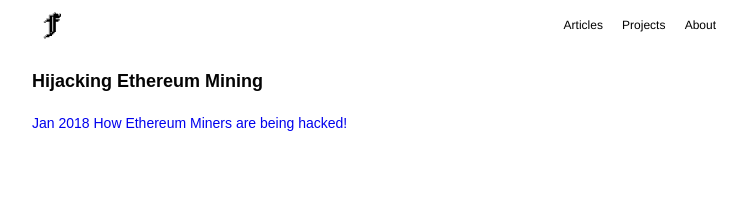
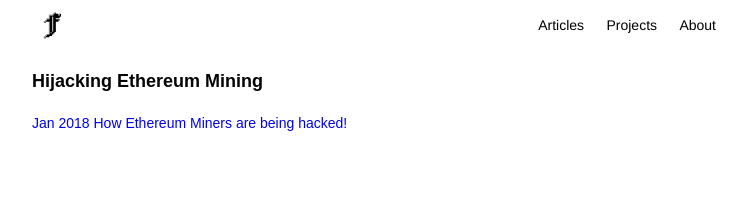
Before and after one commit to frasercrossman/frasercrossman.github.io, a Jekyll site: the page built from index.html, in a window 1280 px wide. Shown: the top 209 px of the page, without its empty margins (264-1010 px from the left). Built offline with Jekyll 4.4.1, drawn with Linux system fonts in a browser that asks for light colours.

Commit message:
Updated header and footer Added alts for footer images Modified links in header to correct values (i.e. link articles to root) Modified header scss to increase font size

```diff
--- a/_includes/footer.html
+++ b/_includes/footer.html
@@ -1,8 +1,8 @@
 <footer class="section">
     <h3> Fraser Crossman </h3>
     <div>
-        <a href="https://www.frasercrossman.com/feed.xml" target="_blank"><img src="/images/rss.svg" style="width:1.5em; height:1.5em;"/></a>
-        <a href="https://uk.linkedin.com/in/frasercrossman" target="_blank"><img src="/images/linkedin.svg" style="width:1.5em; height:1.5em"/></a>
-        <a href="https://github.com/frasercrossman" target="_blank"><img src="/images/github.svg" style="width:1.5em; height:1.5em"/></a>
+        <a href="https://www.frasercrossman.com/feed.xml" target="_blank"><img src="/images/rss.svg" style="width:1.5em; height:1.5em;" alt="RSS"/></a>
+        <a href="https://uk.linkedin.com/in/frasercrossman" target="_blank"><img src="/images/linkedin.svg" style="width:1.5em; height:1.5em" alt="LinkedIn"/></a>
+        <a href="https://github.com/frasercrossman" target="_blank"><img src="/images/github.svg" style="width:1.5em; height:1.5em" alt="Github"/></a>
     </div>
 </footer>
--- a/_includes/header.html
+++ b/_includes/header.html
@@ -1,12 +1,12 @@
 <header>
     <h1 class="logo">
         <a href="/">
-            <img src="/images/voxel_logo.svg">
+            <img src="/images/voxel_logo.svg" alt="f">
         </a>
     </h1>
     <ul class="navigation">
-        <li><a href="/articles" title="Some interesting articles">Articles</a></li>
-        <li><a href="/projects" title="A few projects of meritas">Projects</a></li>
-        <li><a href="/about" title="Vague description about I">About</a></li>
+        <li><a href="/">Articles</a></li>
+        <li><a href="/projects">Projects</a></li>
+        <li><a href="/about">About</a></li>
     </ul>
 </header>
--- a/_sass/header.scss
+++ b/_sass/header.scss
@@ -9,14 +9,14 @@
 
   justify-content: space-between;
   height: 50px;
-  margin: 0px 20px;
+  margin: 0 20px;
   cursor: default;
 }
 
 header * {
   cursor: default;
-  font-size:12px;
-  font-family: helvetica;
+  font-size: 14px;
+  font-family: sans-serif;
 }
 
 header h1 {
@@ -50,7 +50,7 @@
   cursor:pointer;
   height: 32px;
   width: 32px;
-  display:block;
+  display: block;
   border-radius: 50%;
 }
 
```
